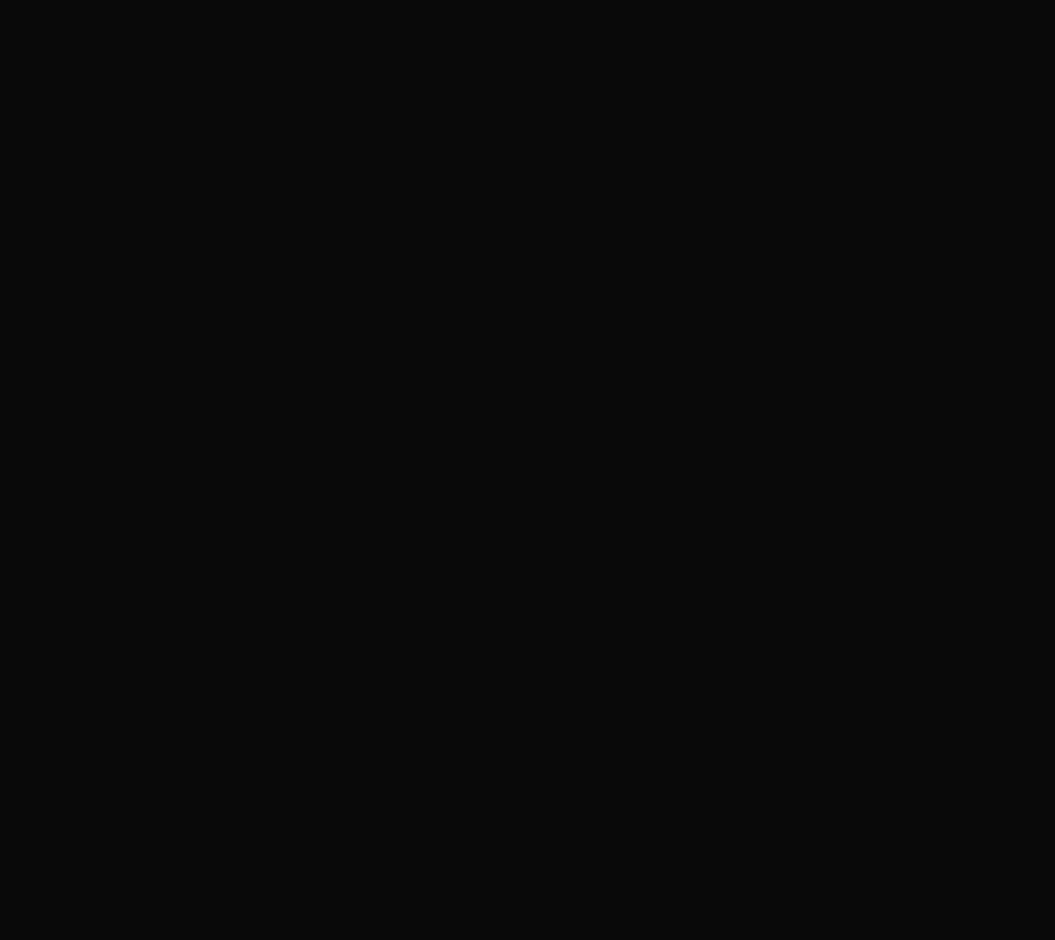
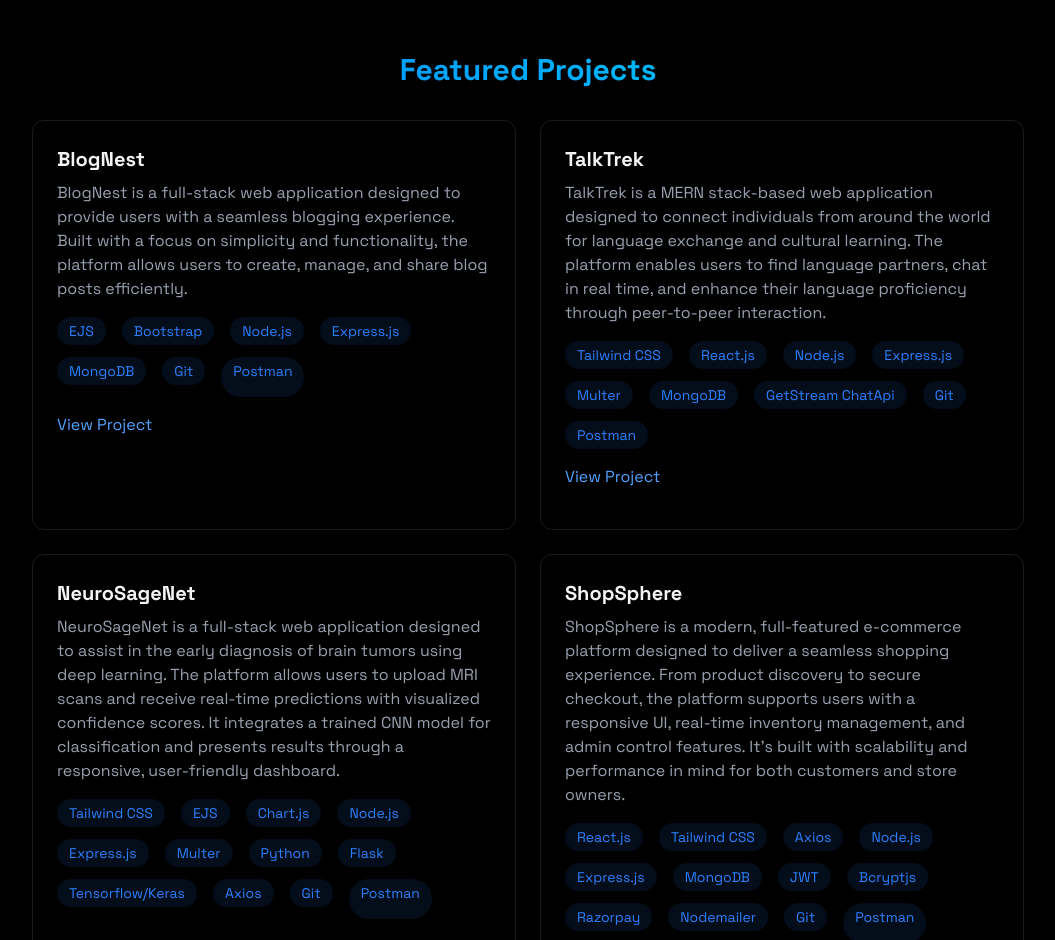
Before and after one commit to sanjiban-dey-2000/Portfolio-1, a React (Vite) app: page / in a window 1280 px wide. Shown: the part 1860-2800 px from the top of the page, without its empty margins (112-1167 px from the left). Before the commit the page ends 1832 px from the top, so only its background shows below. Built offline with nearby package versions, Linux system fonts and the light colour scheme.

Commit message:
Project section added

```diff
--- a/src/App.jsx
+++ b/src/App.jsx
@@ -6,6 +6,7 @@ import Navbar from './components/Navbar'
 import MobileMeno from './components/MobileMeno'
 import Home from './components/sections/Home'
 import About from './components/sections/About'
+import Projects from './components/sections/Projects'
 
 const App = () => {
   const [isLoading,setIsloading]=useState(false);
@@ -19,6 +20,7 @@ const App = () => {
         <MobileMeno menuOpen={menuOpen} setMenuOpen={setMenuOpen}/>
         <Home/>
         <About/>
+        <Projects/>
       </div>
     </>
   )
--- a/src/components/MobileMeno.jsx
+++ b/src/components/MobileMeno.jsx
@@ -1,4 +1,7 @@
 import React from 'react'
+import { FaGithub, FaLinkedin } from "react-icons/fa";
+import { FaXTwitter } from "react-icons/fa6";
+
 
 const MobileMeno = ({menuOpen,setMenuOpen}) => {
   return (
@@ -11,6 +14,27 @@ const MobileMeno = ({menuOpen,setMenuOpen}) => {
         <a href="#about" onClick={()=>setMenuOpen(false)} className={`text-2xl font-semibold text-white my-4 transform transition-transform duration-300 ${menuOpen?"opacity-100 translate-y-0": "opacity-0 translate-y-5"}`}>About</a>
         <a href="#projects" onClick={()=>setMenuOpen(false)} className={`text-2xl font-semibold text-white my-4 transform transition-transform duration-300 ${menuOpen?"opacity-100 translate-y-0": "opacity-0 translate-y-5"}`}>Projects</a>
         <a href="#contact" onClick={()=>setMenuOpen(false)} className={`text-2xl font-semibold text-white my-4 transform transition-transform duration-300 ${menuOpen?"opacity-100 translate-y-0": "opacity-0 translate-y-5"}`}>Contact</a>
+
+        <div className='flex justify-center items-center space-x-6 my-4'>
+           <a onClick={()=>setMenuOpen(false)}
+            href="https://github.com/sanjiban-dey-2000/"
+            target="_blank"
+            rel="noopener noreferrer">
+              <FaGithub className="text-2xl hover:text-blue-500 transition" />
+            </a>
+            <a onClick={()=>setMenuOpen(false)}
+             href="https://linkedin.com/in/sanjibandey2000"
+             target="_blank"
+             rel="noopener noreferrer">
+              <FaLinkedin className="text-2xl hover:text-blue-500 transition" />
+            </a>
+            <a onClick={()=>setMenuOpen(false)}
+             href="https://x.com/_sanjiban_dey_"
+             target="_blank"
+             rel="noopener noreferrer">
+              <FaXTwitter className="text-2xl hover:text-blue-500 transition" />
+            </a>
+        </div>
     </div>
   )
 }
--- a/src/components/sections/Projects.jsx
+++ b/src/components/sections/Projects.jsx
@@ -0,0 +1,91 @@
+import React from 'react'
+
+const Projects = () => {
+  return (
+    <section id='projects' className='min-h-screen flex items-center justify-center py-20'>
+        <div className='max-w-5xl mz-auto px-4'>
+            <h2 className='text-3xl text-center font-bold mb-8 bg-gradient-to-r from-blue-500 to-cyan-400 bg-clip-text text-transparent'>Featured Projects</h2>
+            <div className='grid grid-cols-1 md:grid-cols-2 gap-6'>
+                <div className='p-6 rounded-xl border border-white/10 hover:-translate-y-1 hover:border-blue-500/30 hover:shadow-[0_2px_8px_rgba(59,130,246,0.2)] transition'>
+                    <h3 className='text-xl font-bold mb-2'>BlogNest</h3>
+                    <p className='text-gray-400 mb-4'>
+                        BlogNest is a full-stack web application designed to provide users with a seamless blogging experience. Built with a focus on simplicity and functionality, the platform allows users to create, manage, and share blog posts efficiently.
+                    </p>
+                    <div className='flex flex-wrap space-x-4 space-y-3'>
+                        {
+                            ["EJS","Bootstrap","Node.js","Express.js","MongoDB","Git","Postman"].map((tech,key)=>(
+                                <span key={key} className='bg-blue-500/10 text-blue-500 py-1 px-3 rounded-full text-sm hover:bg-blue-500/20 hover:shadow-[0_2px_8px_rgba(59,130,2246,0.1)] transition-all'>
+                                    {tech}
+                                </span>
+                            ))
+                        }
+                    </div>
+                    <div className='flex justify-between items-center'>
+                        <a href="#" className='text-blue-400 hover:text-blue-300 transition-colors my-4'>View Project</a>
+                    </div>
+                </div>
+
+                <div className='p-6 rounded-xl border border-white/10 hover:-translate-y-1 hover:border-blue-500/30 hover:shadow-[0_2px_8px_rgba(59,130,246,0.2)] transition'>
+                    <h3 className='text-xl font-bold mb-2'>TalkTrek</h3>
+                    <p className='text-gray-400 mb-4'>
+                        TalkTrek is a MERN stack-based web application designed to connect individuals from around the world for language exchange and cultural learning. The platform enables users to find language partners, chat in real time, and enhance their language proficiency through peer-to-peer interaction.
+                    </p>
+                    <div className='flex flex-wrap space-x-4 space-y-3'>
+                        {
+                            ["Tailwind CSS","React.js","Node.js","Express.js","Multer","MongoDB","GetStream ChatApi","Git","Postman"].map((tech,key)=>(
+                                <span key={key} className='bg-blue-500/10 text-blue-500 py-1 px-3 rounded-full text-sm hover:bg-blue-500/20 hover:shadow-[0_2px_8px_rgba(59,130,2246,0.1)] transition-all'>
+                                    {tech}
+                                </span>
+                            ))
+                        }
+                    </div>
+                    <div className='flex justify-between items-center'>
+                        <a href="#" className='text-blue-400 hover:text-blue-300 transition-colors my-4'>View Project</a>
+                    </div>
+                </div>
+
+                <div className='p-6 rounded-xl border border-white/10 hover:-translate-y-1 hover:border-blue-500/30 hover:shadow-[0_2px_8px_rgba(59,130,246,0.2)] transition'>
+                    <h3 className='text-xl font-bold mb-2'>NeuroSageNet</h3>
+                    <p className='text-gray-400 mb-4'>
+                        NeuroSageNet is a full-stack web application designed to assist in the early diagnosis of brain tumors using deep learning. The platform allows users to upload MRI scans and receive real-time predictions with visualized confidence scores. It integrates a trained CNN model for classification and presents results through a responsive, user-friendly dashboard.
+                    </p>
+                    <div className='flex flex-wrap space-x-4 space-y-3'>
+                        {
+                            ["Tailwind CSS","EJS","Chart.js","Node.js","Express.js","Multer","Python","Flask","Tensorflow/Keras","Axios","Git","Postman"].map((tech,key)=>(
+                                <span key={key} className='bg-blue-500/10 text-blue-500 py-1 px-3 rounded-full text-sm hover:bg-blue-500/20 hover:shadow-[0_2px_8px_rgba(59,130,2246,0.1)] transition-all'>
+                                    {tech}
+                                </span>
+                            ))
+                        }
+                    </div>
+                    <div className='flex justify-between items-center'>
+                        <a href="#" className='text-blue-400 hover:text-blue-300 transition-colors my-4'>View Project</a>
+                    </div>
+                </div>
+
+                <div className='p-6 rounded-xl border border-white/10 hover:-translate-y-1 hover:border-blue-500/30 hover:shadow-[0_2px_8px_rgba(59,130,246,0.2)] transition'>
+                    <h3 className='text-xl font-bold mb-2'>ShopSphere</h3>
+                    <p className='text-gray-400 mb-4'>
+                        ShopSphere is a modern, full-featured e-commerce platform designed to deliver a seamless shopping experience. From product discovery to secure checkout, the platform supports users with a responsive UI, real-time inventory management, and admin control features. It’s built with scalability and performance in mind for both customers and store owners.
+                    </p>
+                    <div className='flex flex-wrap space-x-4 space-y-3'>
+                        {
+                            ["React.js","Tailwind CSS","Axios","Node.js","Express.js","MongoDB","JWT","Bcryptjs","Razorpay","Nodemailer","Git","Postman"].map((tech,key)=>(
+                                <span key={key} className='bg-blue-500/10 text-blue-500 py-1 px-3 rounded-full text-sm hover:bg-blue-500/20 hover:shadow-[0_2px_8px_rgba(59,130,2246,0.1)] transition-all'>
+                                    {tech}
+                                </span>
+                            ))
+                        }
+                    </div>
+                    <div className='flex justify-between items-center'>
+                        <a href="#" className='text-blue-400 hover:text-blue-300 transition-colors my-4'>View Project</a>
+                    </div>
+                </div>
+
+            </div>
+        </div>
+    </section>
+  )
+}
+
+export default Projects
```
